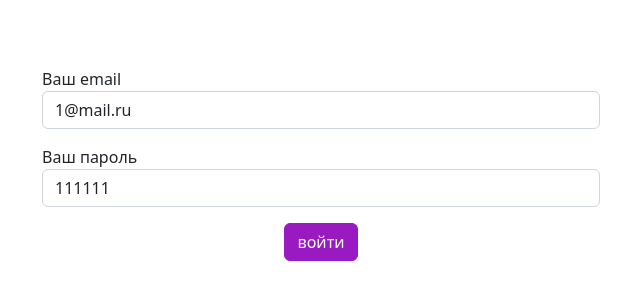
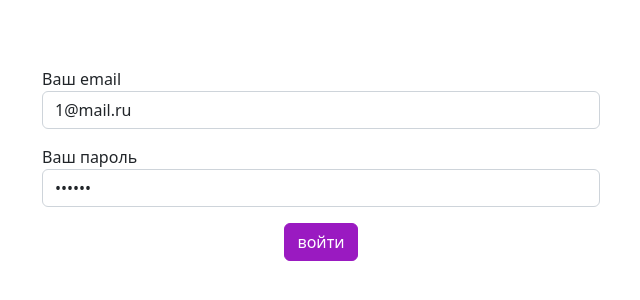
Before and after one commit to AnnaConda007/serverVanil, a website built with webpack: page src/login.html in a window 1280 px wide. Shown: the part 236-536 px from the top of the page, 319-959 px from the left. Built offline with nearby package versions, Linux system fonts and the light colour scheme.

Commit message:
изменено readme

```diff
--- a/src/login.html
+++ b/src/login.html
@@ -30,7 +30,7 @@
 				<div class="input-group mb-3">
 					<input
 						required
-						type="text"
+						type="password"
 						class="form-control"
 						placeholder="пароль"
 						aria-label="password"
--- a/webpack.config.js
+++ b/webpack.config.js
@@ -1,6 +1,7 @@
 const path = require('path');
 
 module.exports = {
+	mode: 'production',
 	entry: './src/js/main.js',
 	output: {
 		path: path.resolve(__dirname, 'dist'),
```
Also changed, not shown: README.md.
